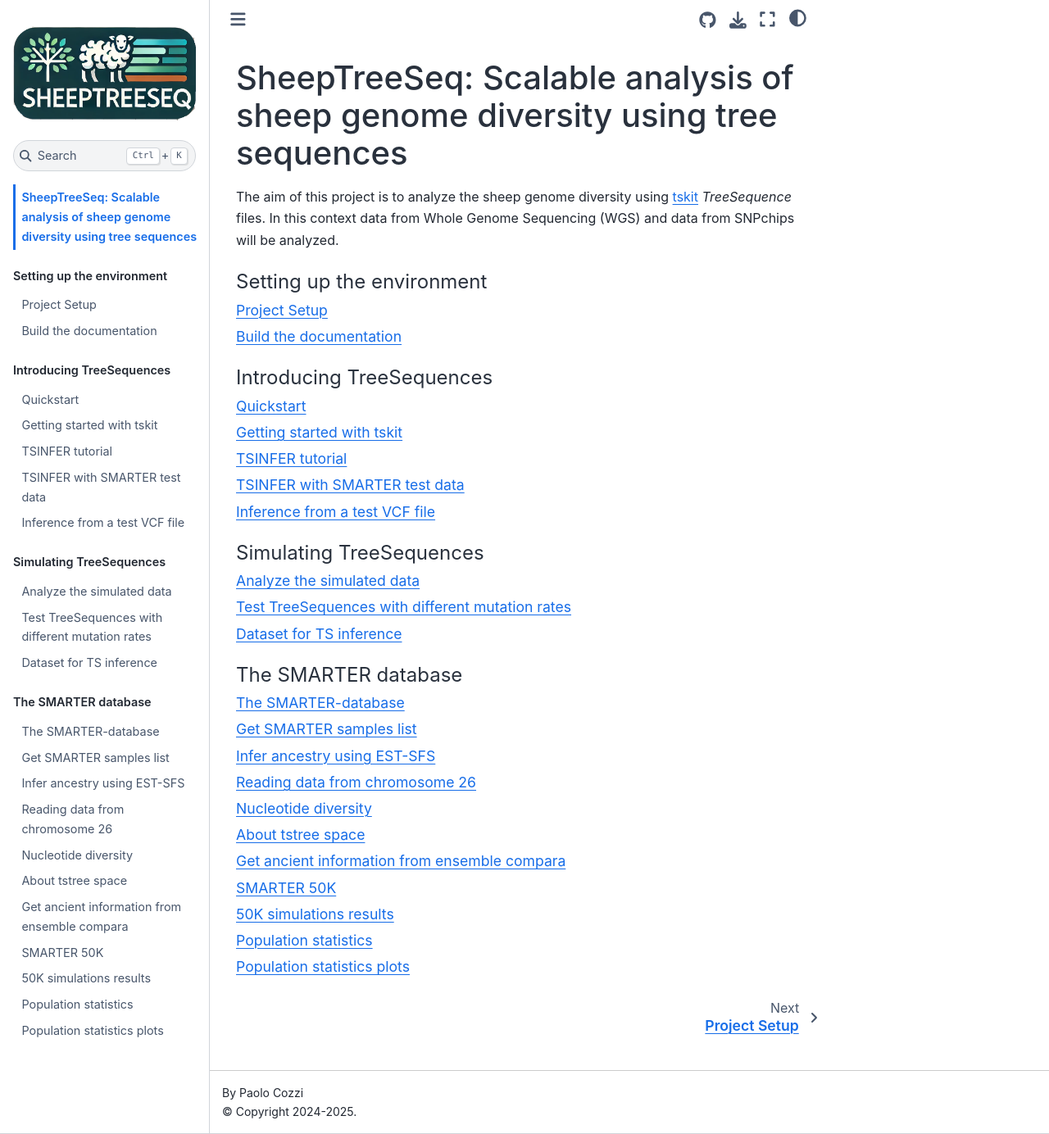
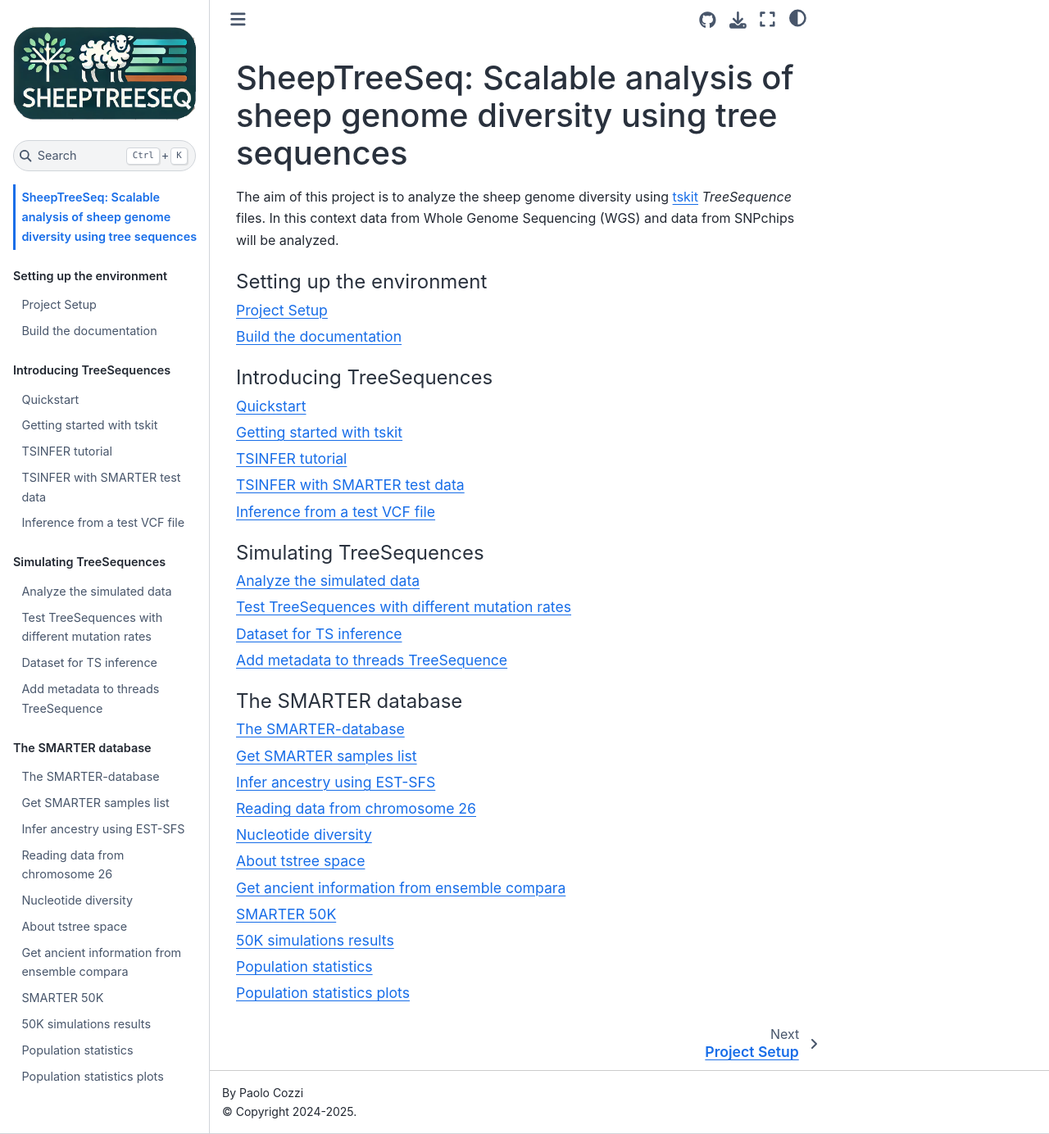
Before and after one commit to bunop/TSKITetude, a Jupyter Book: the page built from docs/intro.md, in a window 1280 px wide and 1384 px high. Shown: the whole window at 82% size. Built offline with Jupyter Book 1.0.4 settings and Sphinx 7.4.7 and the Sphinx Book theme 1.1.4, drawn with Linux system fonts in a browser that asks for light colours.

Commit message:
:memo: add notebook for adding metadata to threads TreeSequence

```diff
--- a/docs/_toc.yml
+++ b/docs/_toc.yml
@@ -22,6 +22,7 @@ parts:
     - file: notebooks/14-inspect_simulations
     - file: notebooks/16-different-mutation-rates
     - file: notebooks/17-simulated_dataset
+    - file: notebooks/18-add_metadata_to_threads_ts
 
   - caption: The SMARTER database
     chapters:
```
Also changed, not shown: docs/notebooks/18-add_metadata_to_threads_ts.ipynb (added).
